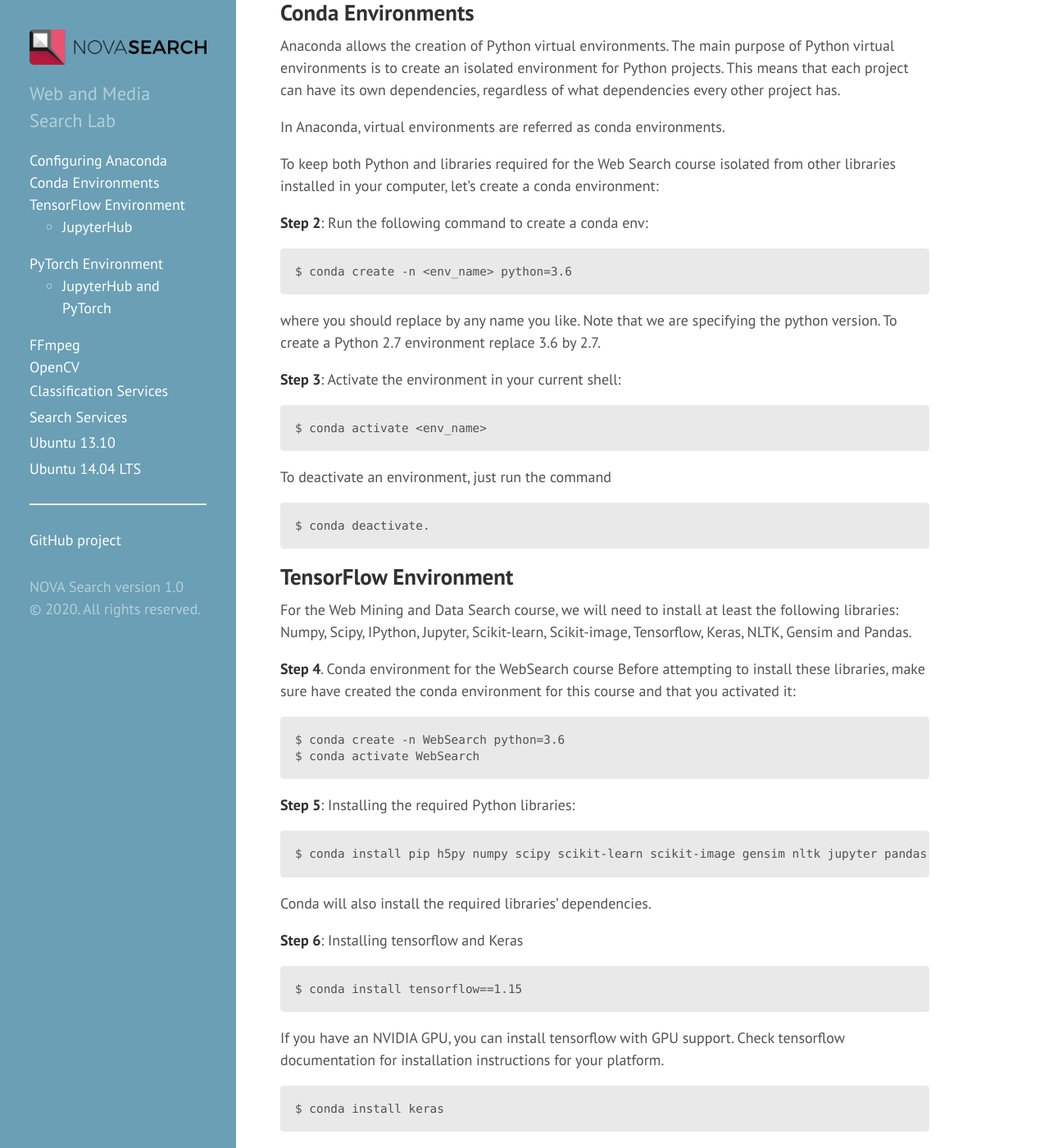
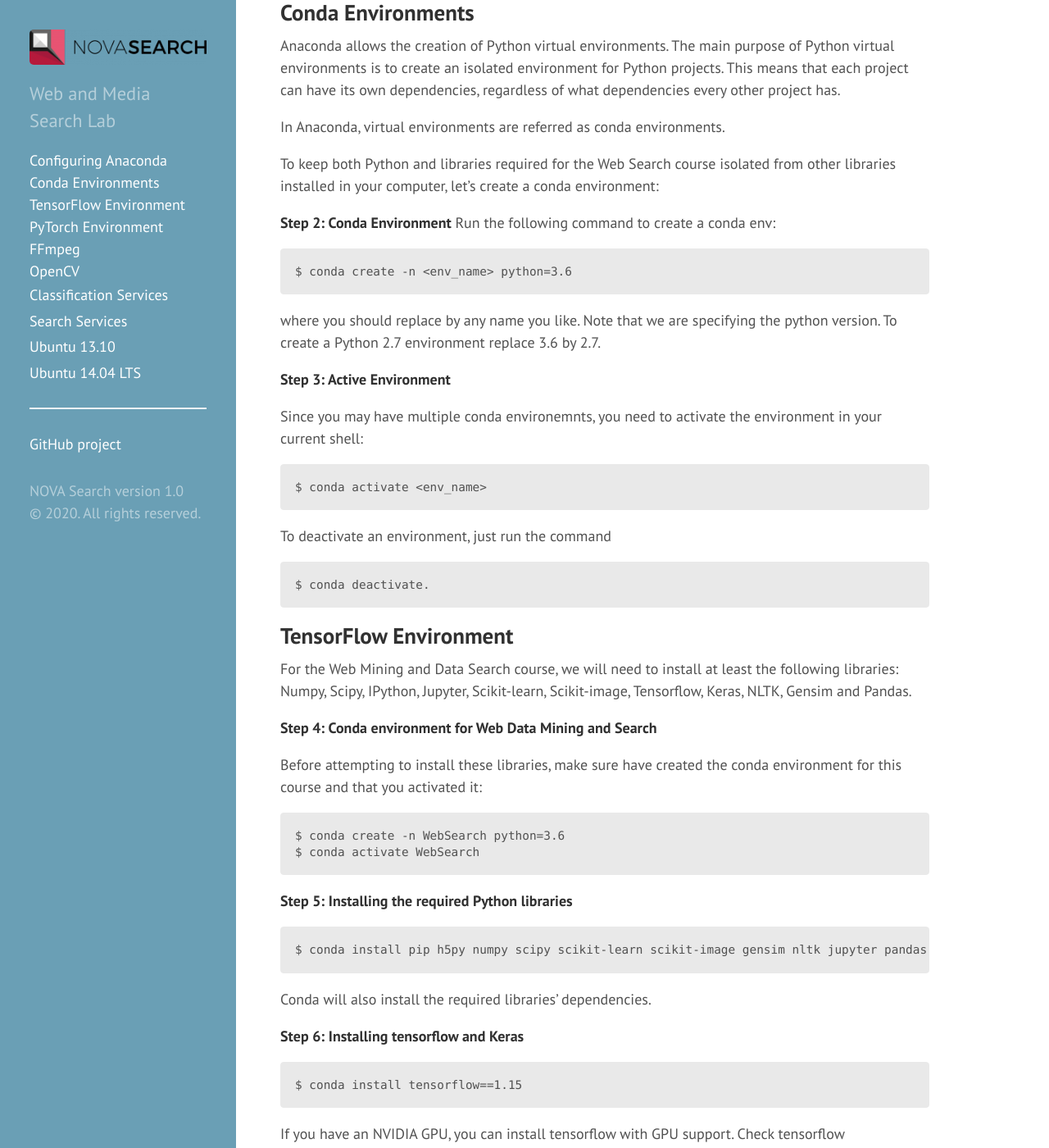
Before and after one commit to novasearch/wiki.novasearch.org, a Jekyll site: the page built from wiki/Software_Libraries.md, in a window 1280 px wide and 1400 px high, scrolled down 669 px. Shown: the whole window at 82% size. Built offline with Jekyll 4.4.1, drawn with Linux system fonts in a browser that asks for light colours; some of the changed text lies outside the part shown.

Commit message:
Update Software_Libraries.md

```diff
--- a/wiki/Software_Libraries.md
+++ b/wiki/Software_Libraries.md
@@ -14,7 +14,7 @@ User Home folders are mounted through nfs. This means you can access your Home f
 
 A set of libraries are already ready to use through the "module load" feature. When you need a specific library/software that is not on the cluster, you should compile and install it somewhere on your home folder, such that all the computes can access it.
 
-**Step 1**:
+**Step 1: Add Anaconda to your home init**
 Once you first login into your area, you should load the one of the Anaconda instalations available on the cluster and configure your bash initialization script:
 
     $ module load anaconda3/20XX.XX
@@ -31,13 +31,16 @@ In Anaconda, virtual environments are referred as conda environments.
 
 To keep both Python and libraries required for the Web Search course isolated from other libraries installed in your computer, let’s create a conda environment:
 
-**Step 2**: Run the following command to create a conda env:
+**Step 2: Conda Environment**
+Run the following command to create a conda env:
 
     $ conda create -n <env_name> python=3.6
 
 where you should replace <env_name> by any name you like. Note that we are specifying the python version. To create a Python 2.7 environment replace 3.6 by 2.7.
 
-**Step 3**: Activate the environment in your current shell:
+**Step 3: Active Environment**
+
+Since you may have multiple conda environemnts, you need to activate the environment in your current shell:
 
     $ conda activate <env_name>
 
@@ -50,19 +53,20 @@ TensorFlow Environment
 ------------
 For the Web Mining and Data Search course, we will need to install at least the following libraries: Numpy, Scipy, IPython, Jupyter, Scikit-learn, Scikit-image, Tensorflow, Keras, NLTK, Gensim and Pandas.
 
-**Step 4**. Conda environment for the WebSearch course
+**Step 4: Conda environment for Web Data Mining and Search**
+
 Before attempting to install these libraries, make sure have created the conda environment for this course and that you activated it:
 
     $ conda create -n WebSearch python=3.6
     $ conda activate WebSearch
 
-**Step 5**: Installing the required Python libraries:
+**Step 5: Installing the required Python libraries**
 
     $ conda install pip h5py numpy scipy scikit-learn scikit-image gensim nltk jupyter pandas ipykernel
 
 Conda will also install the required libraries’ dependencies.
 
-**Step 6**: Installing tensorflow and Keras
+**Step 6: Installing tensorflow and Keras**
 
     $ conda install tensorflow==1.15
 
@@ -72,7 +76,7 @@ If you have an NVIDIA GPU, you can install tensorflow with GPU support. Check te
 
 In the above command, conda will select the keras version that is suited to your version of tensorflow.
 
-**Step 7**: Setup Keras to use tensorflow backend.
+**Step 7: Setup Keras to use tensorflow backend.**
 
 Create a Keras config file -  Linux and macOS:
 
@@ -89,16 +93,14 @@ Open the created file and paste:
 
 Save and exit.
 
-**Step 8**: Test if Keras is using the tensorflow backend:
+**Step 8: Test if Keras is using the tensorflow backend**
 
     $ python
     $ >>> import keras
 
 It should print the following message: Using TensorFlow backend.
 
-### JupyterHub
-
-**Step 9**: Create a Jupyter Kernel in your conda environment
+**Step 9: JupyterHub**: Create a Jupyter Kernel in your conda environment
 
 To create a JupyterHub Kernel with currently active environment you need to do this:
 
@@ -118,18 +120,18 @@ PyTorch Environment
 The easiest and cleanest way to install PyTorch is through Anaconda. Therefore, first you should create a conda environment (check the latest version of Python supported by PyTorch) and **activate** it.
 
 
-**Step 4**: Install PyTorch dependencies:
+**Step 4: Install PyTorch dependencies**
 
     $ conda install numpy ninja pyyaml mkl mkl-include setuptools cmake cffi
 
-**Step 5**: Install PyTorch
+**Step 5: Install PyTorch**
 
 Next, go to the [PyTorch website](https://pytorch.org/). Scroll-down and you will find some sliders that can be used to generated the conda install command.
 For OS choose Linux, for Package choose Conda and for CUDA choose the latest (10.1 at the moment of writing). Then copy and execute the command. It should be something like:
 
     $ conda install pytorch torchvision cudatoolkit=10.1 -c pytorch
 
-**Step 6**: GLIBC library
+**Step 6: GLIBC library**
 
 Now comes the first tricky part (yes there are two :/). The cluster is running on an old OS, CentOS 6. As such, the glibc library version is older than the one that was used to compile pytorch components in Anaconda. To confirm this, open a python shell and import PyTorch:
 
@@ -152,7 +154,6 @@ Let's fix this. We need to download Glibc 2.14 and compile it (Yeah I know ...).
 
 The compiled library files (*.so and .a) should now be installed in the folder \<installation_path\>
 
-
 Now that we've compiled the glibc, let's create an alias for python and store it in your .bashrc file. Just edit /home/\<username\>/.bashrc and add the following line:
 
     # Alias for Python with Glibc 2.14 on LD_LIBRARY_PATH
@@ -163,10 +164,8 @@ Now when you execute python, instead of "python" just use "pythont" (note the ex
     $ pythont -c "import torch; print(torch.__version__)"
     1.4.0
 
-### JupyterHub and PyTorch
+**Step 7: JupyterHub and PyTorch**
 Now for the second and last tricky part. The alias we created doesn't work with JupyterHub. Instead, we need to patch the IPython Kernel that you are using to use the new GLibc version.
-
-**Step 7**:
 
 Let's say you have an Anaconda environment called `my_env`. To run things on JupyterHub using this env, you had to create an ipykernel for that env. With the environment `my_env` activated:
 
```
Also changed, not shown: other parts of wiki/Software_Libraries.md (+1 -1 lines).
